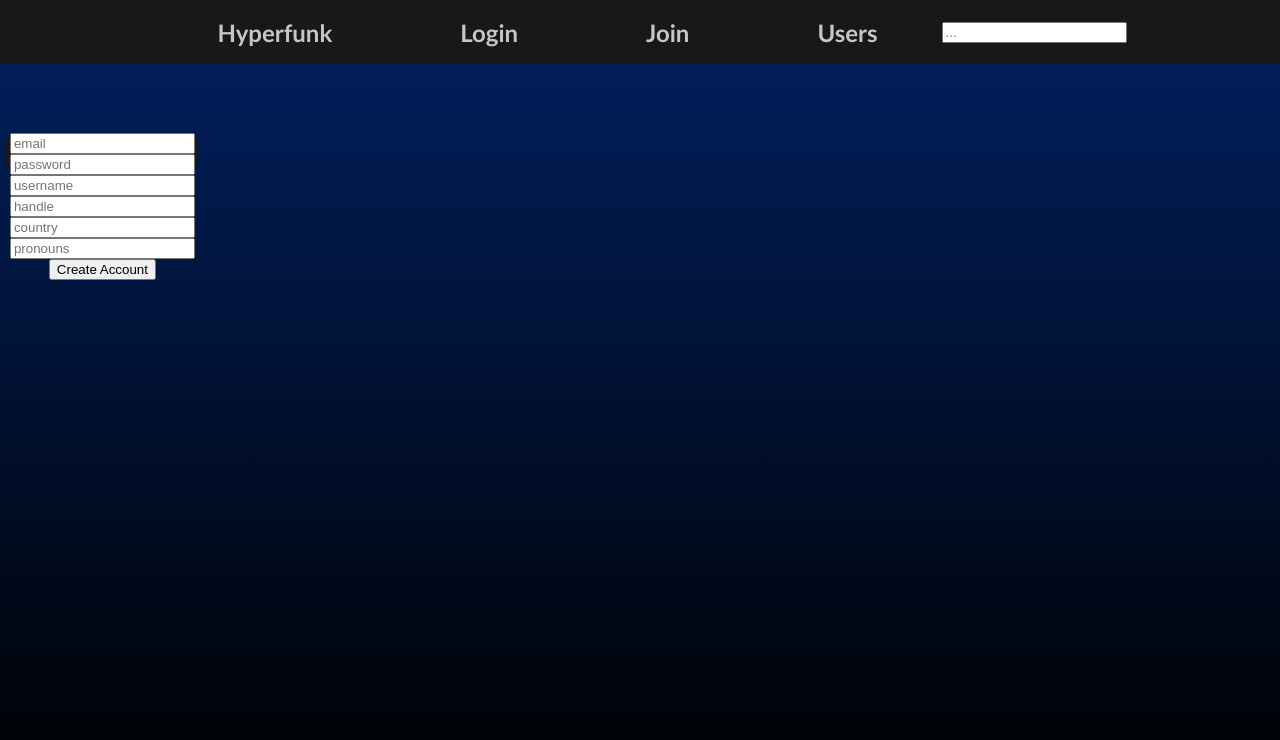
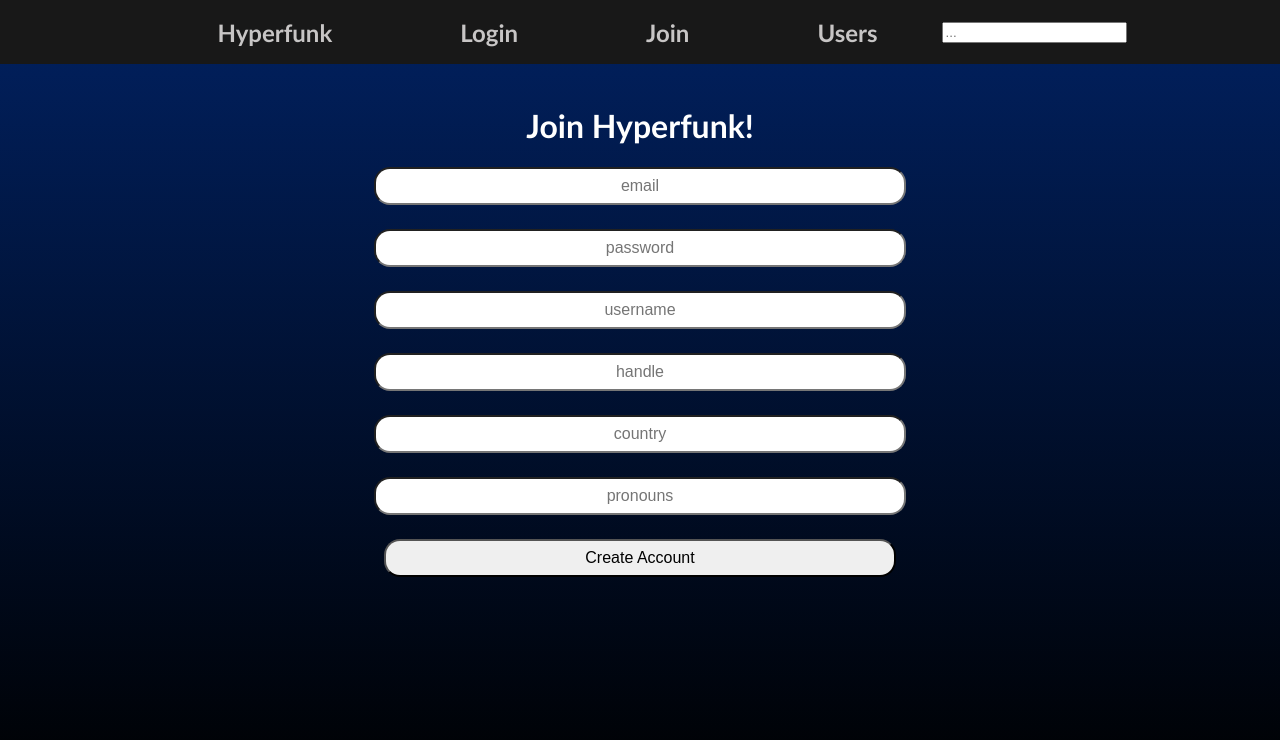
Before and after one commit to harfore/hyperfunk, a React (Create React App) app in the folder hyperfunk/: page /join in a window 1280 px wide. Shown: the top 740 px of the page. Built offline with nearby package versions, Linux system fonts and the light colour scheme; no server answers.

Commit message:
improvements

```diff
--- a/hyperfunk/src/pages/Home.js
+++ b/hyperfunk/src/pages/Home.js
@@ -20,7 +20,7 @@ const Home = () => {
                 </ul>
             </div>
         </div>
-    );
+    )
 };
 
 export default Home;
--- a/hyperfunk/src/pages/Join.js
+++ b/hyperfunk/src/pages/Join.js
@@ -41,7 +41,6 @@ const Join = () => {
             setError('Invalid email format');
             return false;
         }
-        // Add other validations as needed...
         return true;
     };
 
@@ -72,17 +71,16 @@ const Join = () => {
 
     return (
         <form onSubmit={handleSubmit}>
-            <div className='formInputArea'>
-                <input type="email" name="email" placeholder="email" onChange={handleChange} value={formData.email} required />
-                <input type="password" name="password" placeholder="password" onChange={handleChange} value={formData.password} required />
-                <input type="text" name="username" placeholder="username" onChange={handleChange} value={formData.username} required />
-                <input type="text" name="handle" placeholder="handle" onChange={handleChange} value={formData.handle} required />
-                <input type="text" name="country" placeholder="country" onChange={handleChange} value={formData.country} />
-                <input type="text" name="pronouns" placeholder="pronouns" onChange={handleChange} value={formData.pronouns} />
-
-                <button type="submit">Create Account</button>
+            <div className='account_form'>
+                <h1>Join Hyperfunk!</h1>
+                <input type="email" name="email" title="Please write your email." className='account_field' placeholder="email" onChange={handleChange} value={formData.email} required />
+                <input type="password" name="password" title="Please choose a password." className='account_field' placeholder="password" onChange={handleChange} value={formData.password} required />
+                <input type="text" name="username" title="Please pick a username." className='account_field' placeholder="username" onChange={handleChange} value={formData.username} required />
+                <input type="text" name="handle" title="Please choose a handle." className='account_field' placeholder="handle" onChange={handleChange} value={formData.handle} required />
+                <input type="text" name="country" title="What country are you joining from?" className='account_field' placeholder="country" onChange={handleChange} value={formData.country} />
+                <input type="text" name="pronouns" title="How would you like to be adressed?" className='account_field' placeholder="pronouns" onChange={handleChange} value={formData.pronouns} />
+                <button type="submit" className='account_field'>Create Account</button>
             </div>
-
             {error && <p style={{ color: 'red' }}>{error}</p>}
         </form>
     );
--- a/hyperfunk/src/pages/Login.js
+++ b/hyperfunk/src/pages/Login.js
@@ -2,6 +2,7 @@ import React, { useState, useEffect } from 'react';
 import { auth } from '../firebase';
 import { signInWithEmailAndPassword, onAuthStateChanged } from "firebase/auth";
 import { useNavigate } from 'react-router-dom';
+import JoinStyle from '../styles/JoinStyle.css';
 
 const Login = () => {
     const [email, setEmail] = useState('');
@@ -33,12 +34,15 @@ const Login = () => {
     }, [navigate]);
 
     return (
-        <form onSubmit={handleLogin}>
-            <input type="email" value={email} onChange={(e) => setEmail(e.target.value)} placeholder="Email" required />
-            <input type="password" value={password} onChange={(e) => setPassword(e.target.value)} placeholder="Password" required />
-            <button type="submit">Login</button>
-            {error && <div>{error}</div>}
-        </form>
+        <div className='account_form'>
+            <h1>Welcome back!</h1>
+            <form onSubmit={handleLogin}>
+                <input type="email" className="account_field" value={email} onChange={(e) => setEmail(e.target.value)} placeholder="Email" required />
+                <input type="password" className="account_field" value={password} onChange={(e) => setPassword(e.target.value)} placeholder="Password" required />
+                <button type="submit" className="account_field">Login</button>
+                {error && <div>{error}</div>}
+            </form>
+        </div >
     );
 };
 
--- a/hyperfunk/src/styles/HomeStyle.css
+++ b/hyperfunk/src/styles/HomeStyle.css
@@ -4,7 +4,7 @@ body {
     color: white;
     text-align: center;
     padding-top: 6%;
-    margin: 50px auto 0;
+    margin: 0.5rem auto 0;
     max-width: 100%;
     background-attachment: fixed;
 }
@@ -15,6 +15,7 @@ body {
     flex-wrap: wrap;
     justify-content: center;
     gap: 2rem;
+    list-style-type: none;
 }
 
 .city_button {
--- a/hyperfunk/src/styles/JoinStyle.css
+++ b/hyperfunk/src/styles/JoinStyle.css
@@ -1,46 +1,26 @@
-.container {
+.account_form {
     display: flex;
+    align-items: center;
+    flex-direction: column;
+    justify-content: center;
 }
 
-.side {
-    width: 30%;
-    border: solid 1px white;
-    top: 0;
+.account_field {
+    width: 40%;
+    padding: 0.5rem;
+    border-radius: 1rem;
+    font-size: 1rem;
+    justify-content: center;
+    color: black;
+    margin-bottom: 1.5rem;
 }
 
-.sideJoinImage {
-    width: 50%;
-    height: auto;
-    border: solid 1px white;
+.account_field:hover {
+    background-color: grey;
+    border: solid grey;
+    color: black;
 }
 
-.center {
-    width: 40%;
-    margin: auto;
+.account_field::placeholder {
+    text-align: center;
 }
-
-.formInputArea {
-    width: 15em;
-    height: 3em;
-    border-radius: 20%;
-    background-color: rgb(24, 24, 24);
-    color: white;
-    font-family: 'Courier New', Courier, monospace;
-    font-size: 80%;
-    margin: 0.5em;
-}
-
-ul>li {
-    list-style-type: none;
-}
-
-#createAccount {
-    width: 8em;
-    font-size: 110%;
-    font-family: 'Courier New', Courier, monospace;
-    margin-top: 5%;
-    background-color: #0a368d;
-    border-color: #0a368d;
-    margin-bottom: 2em;
-    border-radius: 10%;
-}
```
Also changed, not shown: hyperfunk/src/Home.js (deleted, +0 -46 lines).
